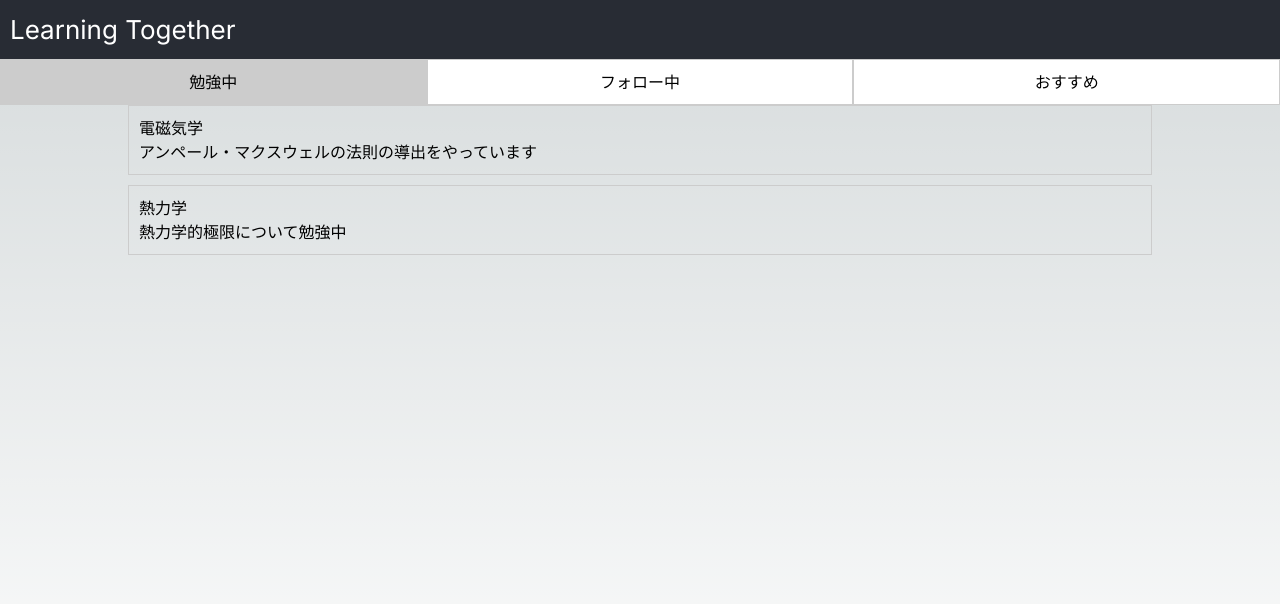
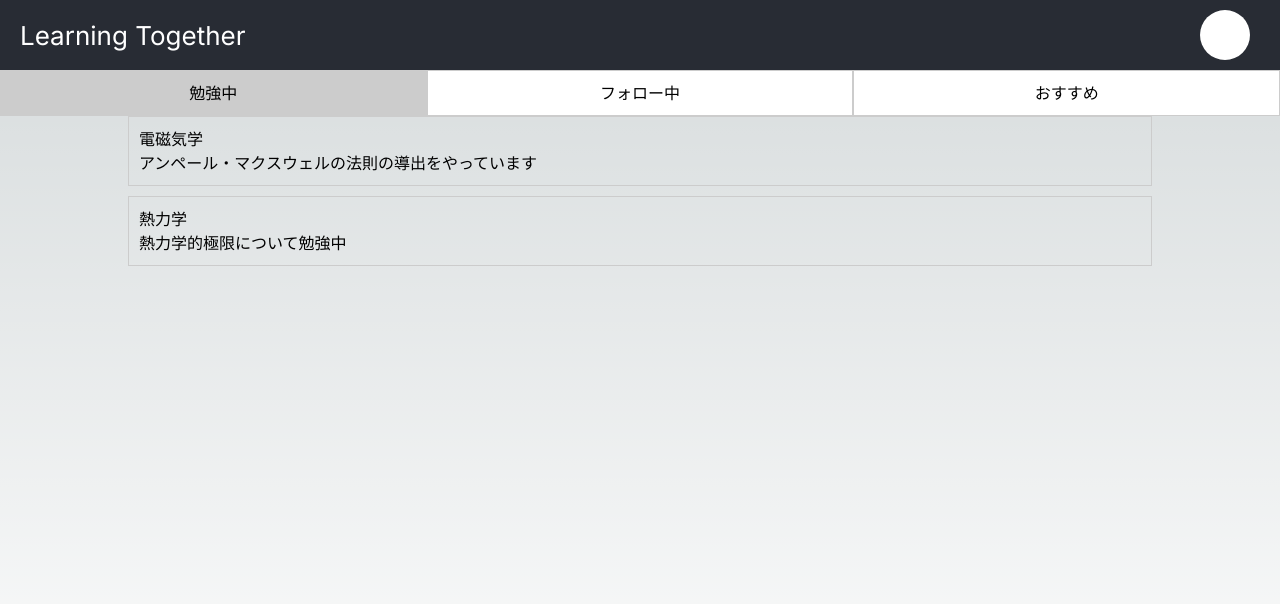
Before and after one commit to kazusoga/learning-together-frontend, a Next.js app: page / in a window 1280 px wide. Shown: the top 604 px of the page. Built offline with nearby package versions, Linux system fonts and the light colour scheme.

Commit message:
add: header: ユーザーアイコン設置

```diff
--- a/app/page.tsx
+++ b/app/page.tsx
@@ -4,7 +4,10 @@ import Tabs from "../components/Tabs/Tabs";
 export default function Home() {
   return (
     <main className="flex min-h-screen flex-col items-center">
-      <div className={styles.header}>Learning Together</div>
+      <div className={styles.header}>
+        <div>Learning Together</div>
+        <div className={styles.userIcon}></div>
+      </div>
       <Tabs tabs={["勉強中", "フォロー中", "おすすめ"]} />
     </main>
   );
--- a/app/styles.module.css
+++ b/app/styles.module.css
@@ -3,5 +3,15 @@
   font-size: calc(10px + 2vmin);
   color: white;
   width: 100%;
-  padding: 10px;
+  padding: 10px 20px;
+  display: flex;
+  align-items: center;
+  justify-content: space-between;
 }
+.userIcon {
+  width: 50px;
+  height: 50px;
+  border-radius: 50%;
+  margin-right: 10px;
+  background-color: #fff;
+}
```
